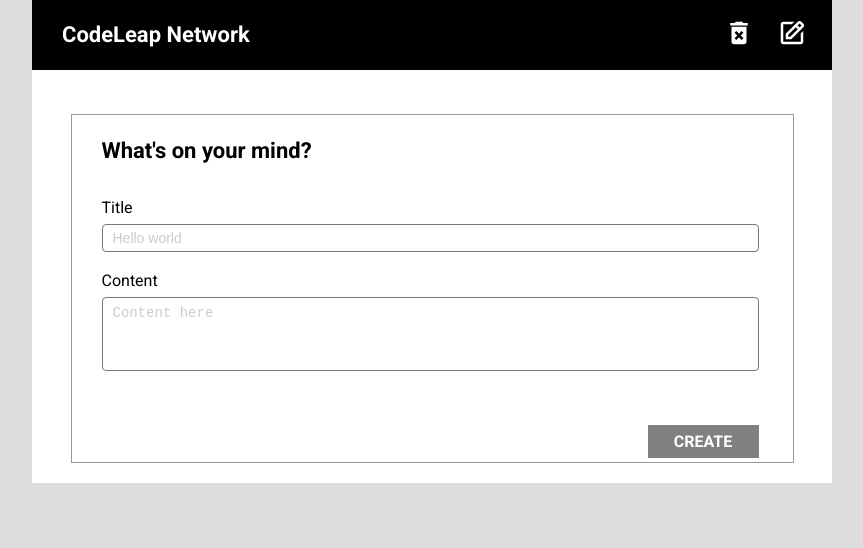
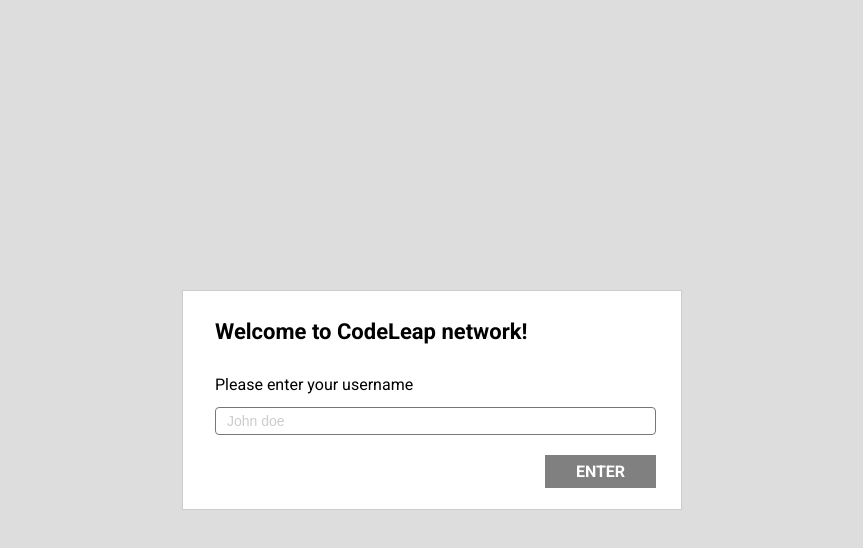
Before and after one commit to VTramon/Desafio-CodeLeap, a Next.js app: page / in a window 1280 px wide. Shown: the top 548 px of the page, without its empty margins (208-1071 px from the left). Built offline with nearby package versions, Linux system fonts and the light colour scheme.

Commit message:
made it work

```diff
--- a/src/components/MainScreen/index.tsx
+++ b/src/components/MainScreen/index.tsx
@@ -7,14 +7,14 @@ export const MainScreen = () => {
   const [message, setMessage] = useState('')
   const [title, setTitle] = useState('')
   return (
-    <main className={styles.main_container}>
-      <Header title="CodeLeap Network" />
+    <div className={styles.main_container}>
+      <Header location="form" title="CodeLeap Network" />
       <CreateMessage
         setMessage={setMessage}
         setTitle={setTitle}
         message={message}
         title={title}
       />
-    </main>
+    </div>
   )
 }
--- a/src/components/SignUpModal/index.tsx
+++ b/src/components/SignUpModal/index.tsx
@@ -1,16 +1,56 @@
 /* eslint-disable react-hooks/exhaustive-deps */
+import axios from 'axios'
+import { useRouter } from 'next/router'
 import { useEffect, useState } from 'react'
+import { useDispatch } from 'react-redux'
+import { signUp } from '../../redux/features/user/userSlice'
 import styles from './styles.module.scss'
+
+type user = {
+  username: string
+  id: number
+}
+
+// type SignUpModalProps = {
+//   isOpen: boolean
+//   setIsOpen: () => void
+// }
 
 export const SignUpModal = () => {
   const [user, setUser] = useState('')
   const [isEmpty, setIsEmpty] = useState(true)
+  const dispatch = useDispatch()
+
+  const router = useRouter()
 
   const handleIfTheInputIsEmpty = () => {
     if (user === '') {
       setIsEmpty(true)
     } else {
       setIsEmpty(false)
+    }
+  }
+
+  const handleSignUp = async () => {
+    const session = sessionStorage.getItem('user')
+
+    if (session !== null) {
+      const response: user = (
+        await axios.post('/api/validateUser', {
+          username: session,
+        })
+      ).data
+
+      dispatch(signUp(response))
+    } else {
+      const response: user = (
+        await axios.post('/api/validateUser', {
+          username: user,
+        })
+      ).data
+
+      sessionStorage.setItem('user', response.username)
+      dispatch(signUp(response))
     }
   }
 
@@ -24,7 +64,14 @@ export const SignUpModal = () => {
 
       <p>Please enter your username</p>
 
-      <form className={styles.modal_form}>
+      <form
+        onSubmit={(e) => {
+          e.preventDefault()
+          handleSignUp()
+          router.push('/app')
+        }}
+        className={styles.modal_form}
+      >
         <input
           onChange={(e) => setUser(e.target.value)}
           type="text"
--- a/src/pages/_app.tsx
+++ b/src/pages/_app.tsx
@@ -1,6 +1,8 @@
 import type { AppProps } from 'next/app'
 import Head from 'next/head'
+import { Provider } from 'react-redux'
 import '../GlobalStyles/index.scss'
+import { store } from '../redux/app/store'
 
 export default function MyApp({ Component, pageProps }: AppProps) {
   return (
@@ -15,7 +17,9 @@ export default function MyApp({ Component, pageProps }: AppProps) {
 
         <title>Codeleap challenge</title>
       </Head>
-      <Component {...pageProps} />
+      <Provider store={store}>
+        <Component {...pageProps} />
+      </Provider>
     </>
   )
 }
--- a/src/pages/api/createUser/index.ts
+++ b/src/pages/api/validateUser/index.ts
@@ -13,13 +13,15 @@ export default async (request: NextApiRequest, response: NextApiResponse) => {
       },
     })
 
-    if (!!validating) {
+    if (!validating) {
       const result = await prisma.user.create({
         data: {
           username: username,
         },
       })
-      return response.json('Success')
+      return response.json(result)
+    } else {
+      return response.json(validating)
     }
   } catch (error: any) {
     response.json(error.message)
--- a/src/pages/index.tsx
+++ b/src/pages/index.tsx
@@ -1,10 +1,52 @@
-import { MainScreen } from '../components/MainScreen'
+import axios from 'axios'
+import { useEffect, useState } from 'react'
+import { SignUpModal } from '../components/SignUpModal'
+import { useAppSelector } from '../redux/app/hooks'
+import { store } from '../redux/app/store'
+import { signUp } from '../redux/features/user/userSlice'
 
+type userProps = {
+  username?: string
+  id?: number
+}
 export default function Home() {
+  const [isOpen, setIsOpen] = useState(true)
+
+  const userState = useAppSelector((state) => state.user)
+
+  const [user, setUser] = useState<userProps>(userState)
+
+  const onInitialRender = async () => {
+    const session = sessionStorage.getItem('user')
+
+    if (session !== null) {
+      const response: userProps = (
+        await axios.post('/api/validateUser', {
+          username: session,
+        })
+      ).data
+
+      store.dispatch(signUp(response))
+      setIsOpen(false)
+    }
+  }
+
+  useEffect(() => {
+    onInitialRender()
+  }, [])
+
+  useEffect(() => {
+    if (userState.username) {
+      setIsOpen(false)
+    } else {
+      setIsOpen(true)
+    }
+    setUser(userState)
+  }, [userState.username])
+
   return (
-    <div className="App">
-      {/* <SignUpModal /> */}
-      <MainScreen />
-    </div>
+    <main>
+      <SignUpModal />
+    </main>
   )
 }
```
Also changed, not shown: src/pages/app/index.tsx (added, +11 -0 lines).
